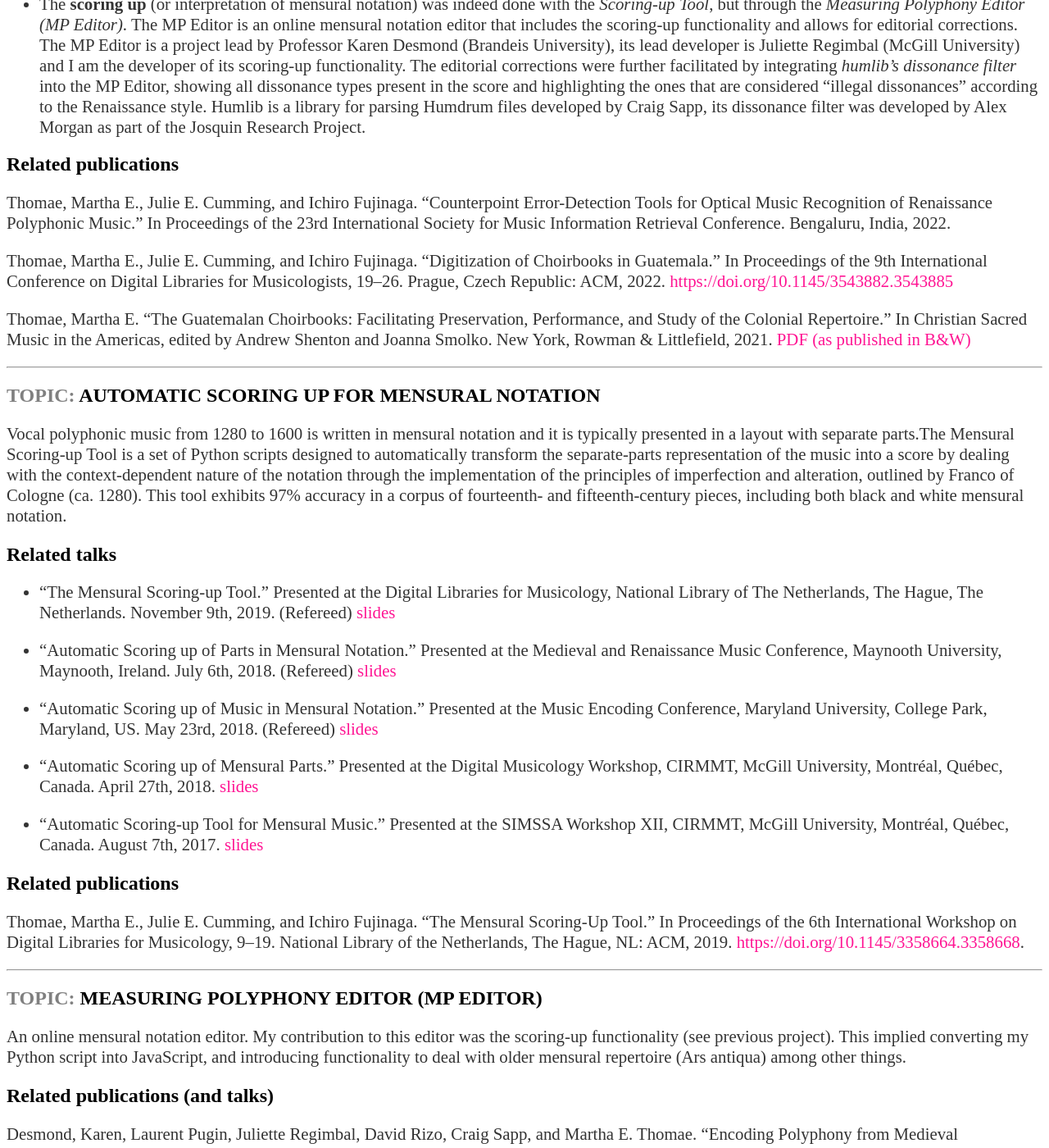
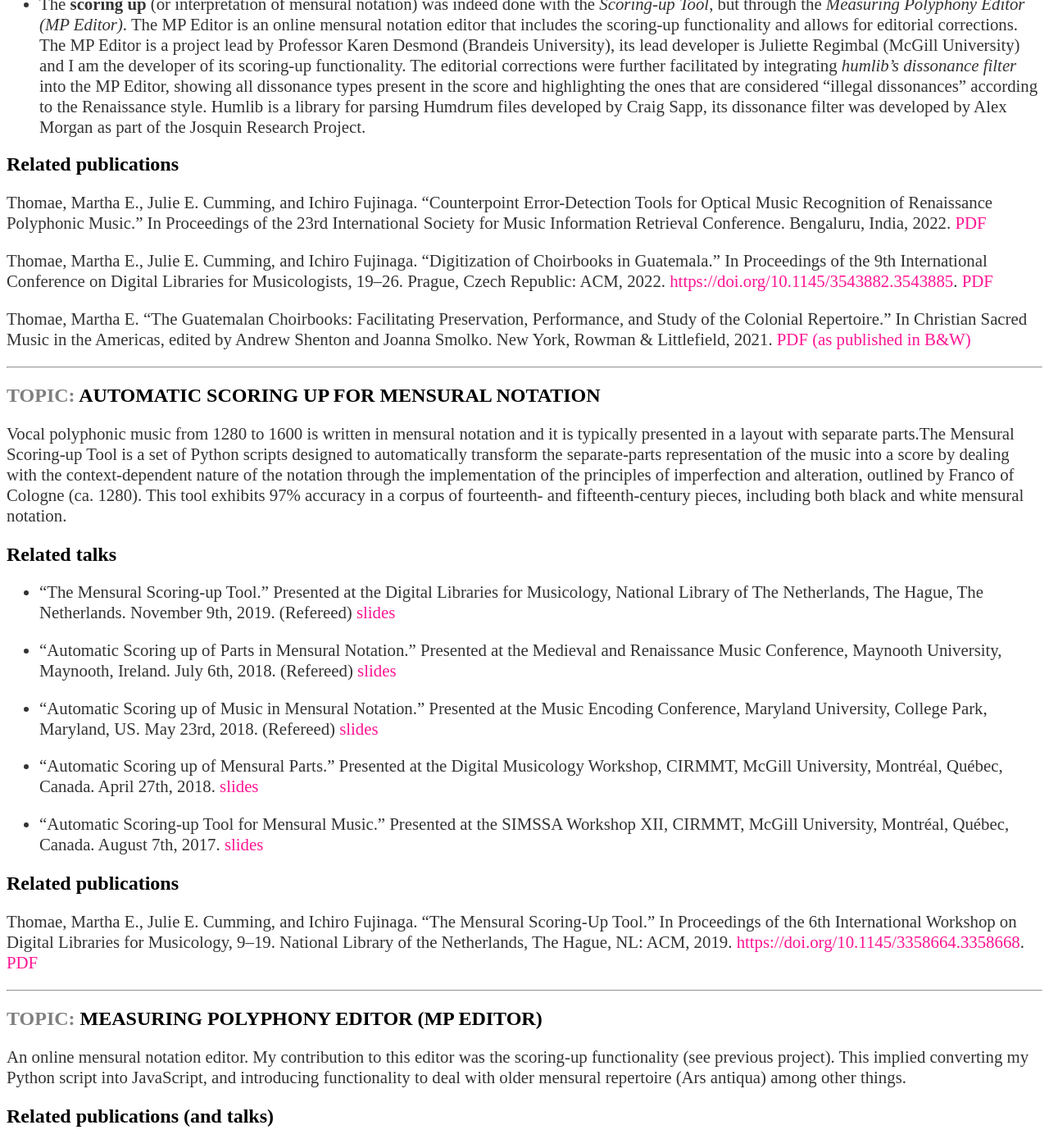
Before and after one commit to martha-thomae/martha-thomae.github.io, a Jekyll site: the page built from projects/index.md, in a window 1280 px wide and 1400 px high, scrolled down 1962 px. Shown: the whole window at 82% size. Built offline with Jekyll 4.4.1, drawn with Linux system fonts in a browser that asks for light colours.

Commit message:
Update links to papers

```diff
--- a/projects/index.md
+++ b/projects/index.md
@@ -36,9 +36,9 @@ Different slide presentations focus on different aspects of the project. Some ta
 - The **scoring up** (or interpretation of mensural notation) was indeed done with the *Scoring-up Tool*, but through the *Measuring Polyphony Editor (MP Editor)*. The MP Editor is an online mensural notation editor that includes the scoring-up functionality and allows for editorial corrections. The MP Editor is a project lead by Professor Karen Desmond (Brandeis University), its lead developer is Juliette Regimbal (McGill University) and I am the developer of its scoring-up functionality. The editorial corrections were further facilitated by integrating *humlib's dissonance filter* into the MP Editor, showing all dissonance types present in the score and highlighting the ones that are considered "illegal dissonances" according to the Renaissance style. Humlib is a library for parsing Humdrum files developed by Craig Sapp, its dissonance filter was developed by Alex Morgan as part of the Josquin Research Project.
 
 ## Related publications
-Thomae, Martha E., Julie E. Cumming, and Ichiro Fujinaga. “Counterpoint Error-Detection Tools for Optical Music Recognition of Renaissance Polyphonic Music.” In Proceedings of the 23rd International Society for Music Information Retrieval Conference. Bengaluru, India, 2022.
+Thomae, Martha E., Julie E. Cumming, and Ichiro Fujinaga. “Counterpoint Error-Detection Tools for Optical Music Recognition of Renaissance Polyphonic Music.” In Proceedings of the 23rd International Society for Music Information Retrieval Conference. Bengaluru, India, 2022. [PDF](/assets/papers/thomae_2022_ismir_counterpoint_publication.pdf)
 
-Thomae, Martha E., Julie E. Cumming, and Ichiro Fujinaga. “Digitization of Choirbooks in Guatemala.” In Proceedings of the 9th International Conference on Digital Libraries for Musicologists, 19–26. Prague, Czech Republic: ACM, 2022. [https://doi.org/10.1145/3543882.3543885](https://doi.org/10.1145/3543882.3543885)
+Thomae, Martha E., Julie E. Cumming, and Ichiro Fujinaga. “Digitization of Choirbooks in Guatemala.” In Proceedings of the 9th International Conference on Digital Libraries for Musicologists, 19–26. Prague, Czech Republic: ACM, 2022. [https://doi.org/10.1145/3543882.3543885](https://doi.org/10.1145/3543882.3543885). [PDF](/assets/papers/thomae_2022_dlfm_digitization_publication.pdf)
 
 Thomae, Martha E. “The Guatemalan Choirbooks: Facilitating Preservation, Performance, and Study of the Colonial Repertoire.” In Christian Sacred Music in the Americas, edited by Andrew Shenton and Joanna Smolko. New York, Rowman & Littlefield, 2021. [PDF (as published in B&W)](/assets/papers/ThomaeChapter.pdf)
 
@@ -54,7 +54,7 @@ Vocal polyphonic music from 1280 to 1600 is written in mensural notation and it
 {% endfor %}
 
 ## Related publications
-Thomae, Martha E., Julie E. Cumming, and Ichiro Fujinaga. “The Mensural Scoring-Up Tool.” In Proceedings of the 6th International Workshop on Digital Libraries for Musicology, 9–19. National Library of the Netherlands, The Hague, NL: ACM, 2019. [https://doi.org/10.1145/3358664.3358668](https://doi.org/10.1145/3358664.3358668).
+Thomae, Martha E., Julie E. Cumming, and Ichiro Fujinaga. “The Mensural Scoring-Up Tool.” In Proceedings of the 6th International Workshop on Digital Libraries for Musicology, 9–19. National Library of the Netherlands, The Hague, NL: ACM, 2019. [https://doi.org/10.1145/3358664.3358668](https://doi.org/10.1145/3358664.3358668). [PDF](/assets/papers/thomae_2019_dlfm_mensural_publication.pdf)
 
 ---
 
@@ -63,9 +63,9 @@ Thomae, Martha E., Julie E. Cumming, and Ichiro Fujinaga. “The Mensural Scorin
 An online mensural notation editor. My contribution to this editor was the scoring-up functionality (see previous project). This implied converting my Python script into JavaScript, and introducing functionality to deal with older mensural repertoire (Ars antiqua) among other things.
 
 ## Related publications (and talks)
-Desmond, Karen, Laurent Pugin, Juliette Regimbal, David Rizo, Craig Sapp, and Martha E. Thomae. “Encoding Polyphony from Medieval Manuscripts Notated in Mensural Notation.” In Proceedings of the Music Encoding Conference, edited by Stefan Münnich and David Rizo, 197–219. Alicante, Spain (online): Humanities Commons, 2021. [https://doi.org/10.17613/tf2j-x697](https://doi.org/10.17613/tf2j-x697).
+Desmond, Karen, Laurent Pugin, Juliette Regimbal, David Rizo, Craig Sapp, and Martha E. Thomae. “Encoding Polyphony from Medieval Manuscripts Notated in Mensural Notation.” In Proceedings of the Music Encoding Conference, edited by Stefan Münnich and David Rizo, 197–219. Alicante, Spain (online): Humanities Commons, 2021. [https://doi.org/10.17613/tf2j-x697](https://doi.org/10.17613/tf2j-x697). [PDF](/assets/papers/desmond_2021_mec_encodingpolyphony_publication.pdf)
 
-Desmond, Karen, Andrew Hankinson, Laurent Pugin, Juliette Regimbal, Craig Sapp, and Martha E. Thomae. “Next Steps for Measuring Polyphony: A Prototype Editor for Encoding Mensural Music.” In Proceedings of the Music Encoding Conference, 121–24. Tufts University, Boston, MA: Humanities Commons, 2020. [http://dx.doi.org/10.17613/5k88-9z02](http://dx.doi.org/10.17613/5k88-9z02).
+Desmond, Karen, Andrew Hankinson, Laurent Pugin, Juliette Regimbal, Craig Sapp, and Martha E. Thomae. “Next Steps for Measuring Polyphony: A Prototype Editor for Encoding Mensural Music.” In Proceedings of the Music Encoding Conference, 121–24. Tufts University, Boston, MA: Humanities Commons, 2020. [http://dx.doi.org/10.17613/5k88-9z02](http://dx.doi.org/10.17613/5k88-9z02). [PDF](/assets/papers/desmond_2020_mec_nextsteps_poster.pdf)
 
 ---
 
@@ -85,7 +85,7 @@ Translation of annotated modern transcriptions of mensural pieces back into thei
 Applied machine translation techniques to solve one of the central problems in the field of optical music recognition---extracting the semantics of a sequence of music characters---using the seq2seq model and the attention mechanism from machine translation to address this issue. This initial approach could provide a more generalizable solutions than the current approaches, which involve heuristics and grammars.
 
 ## Related publications (and talks)
-Thomae, Martha E., Antonio Ríos-Vila, Jorge Calvo-Zaragoza, David Rizo, and José M. Iñesta. “Retrieving Music Semantics from Optical Music Recognition by Machine Translation.” In Proceedings of the Music Encoding Conference, 19–24. Tufts University, Boston, MA: Humanities Commons, 2020. [http://dx.doi.org/10.17613/605z-nt78](http://dx.doi.org/10.17613/605z-nt78).
+Thomae, Martha E., Antonio Ríos-Vila, Jorge Calvo-Zaragoza, David Rizo, and José M. Iñesta. “Retrieving Music Semantics from Optical Music Recognition by Machine Translation.” In Proceedings of the Music Encoding Conference, 19–24. Tufts University, Boston, MA: Humanities Commons, 2020. [http://dx.doi.org/10.17613/605z-nt78](http://dx.doi.org/10.17613/605z-nt78). [PDF](/assets/papers/thomae_2020_mec_retrieving_publication.pdf)
 
 ---
 
```
Also changed, not shown: projects/digit_guatemala.md (+3 -3 lines), projects/guatemala.md (+2 -2 lines).
